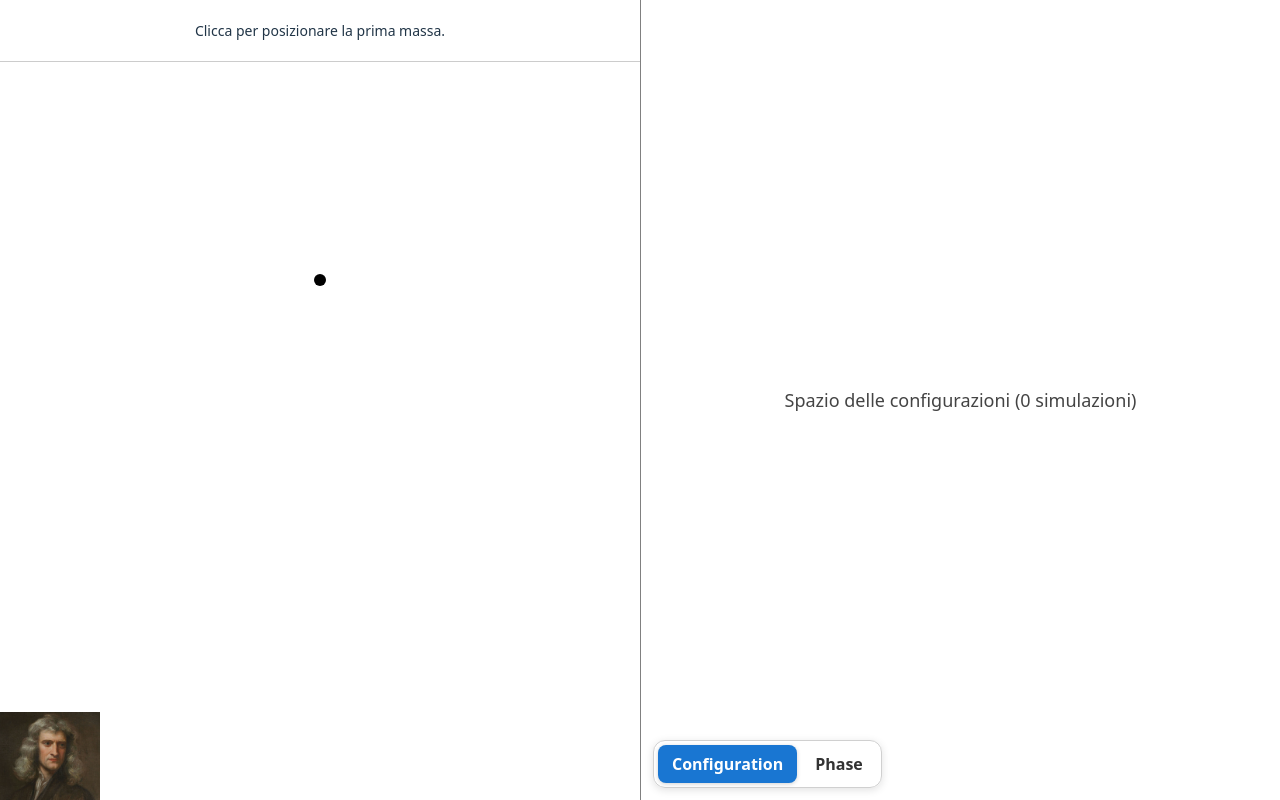
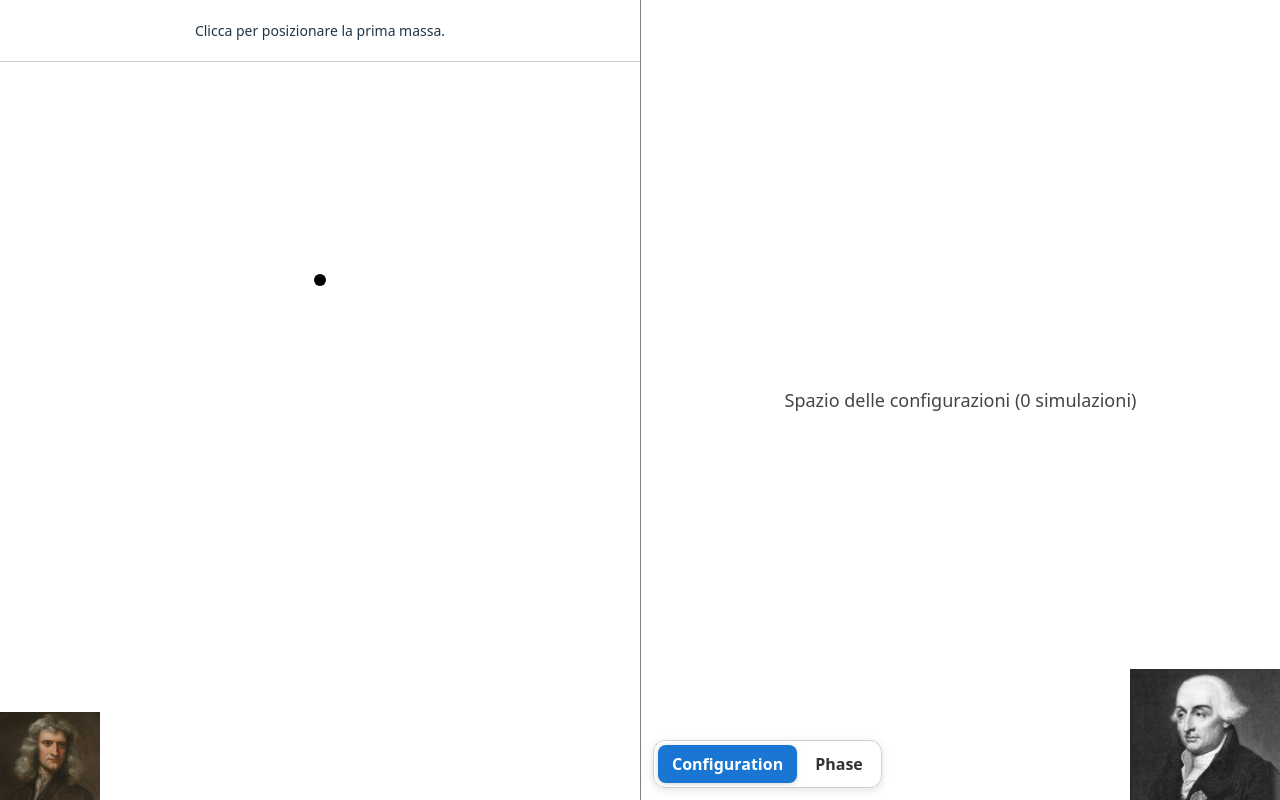
Before and after one commit to MarcoMarcoulli/LagrangeLab, a React (Vite) app in the folder lagrange-lab/: page / in a window 1280 px wide. Built offline with nearby package versions, Linux system fonts and the light colour scheme.

Commit message:
Add Hamilton and Lagrange images

```diff
--- a/lagrange-lab/src/components/abstract/ConfigurationSpacePanel.tsx
+++ b/lagrange-lab/src/components/abstract/ConfigurationSpacePanel.tsx
@@ -20,7 +20,23 @@ function ConfigurationSpacePanel({
       }}
     >
       Spazio delle configurazioni ({simulations.length} simulazioni)
+
+      <img
+        src="/images/lagrange.png"
+        alt="Isaac Newton"
+        style={{
+          position: 'absolute',
+          right:0,
+          bottom:0,
+          width: 150,
+          height: 'auto',
+          zIndex: 1,
+          pointerEvents: 'none',
+          userSelect: 'none',
+        }}
+      />
     </div>
+
   );
 }
 
--- a/lagrange-lab/src/components/abstract/PhaseSpacePanel.tsx
+++ b/lagrange-lab/src/components/abstract/PhaseSpacePanel.tsx
@@ -43,6 +43,20 @@ function PhaseSpacePanel({ simulations }: PhaseSpacePanelProps) {
   return (
     <div style={{ position: 'relative', width: '100%', height: '100%' }}>
       <CanvasPanel onDraw={drawScene} />
+      <img
+        src="/images/hamilton.png"
+        alt="Isaac Newton"
+        style={{
+          position: 'absolute',
+          right:0,
+          bottom:0,
+          width: 150,
+          height: 'auto',
+          zIndex: 1,
+          pointerEvents: 'none',
+          userSelect: 'none',
+        }}
+      />
     </div>
   );
 }
```
